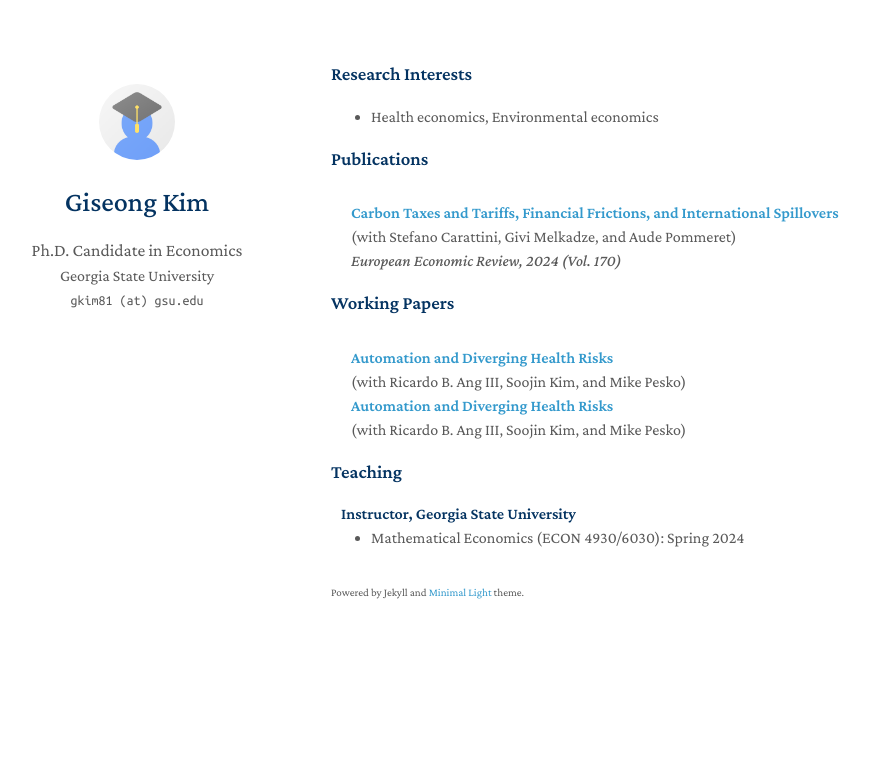
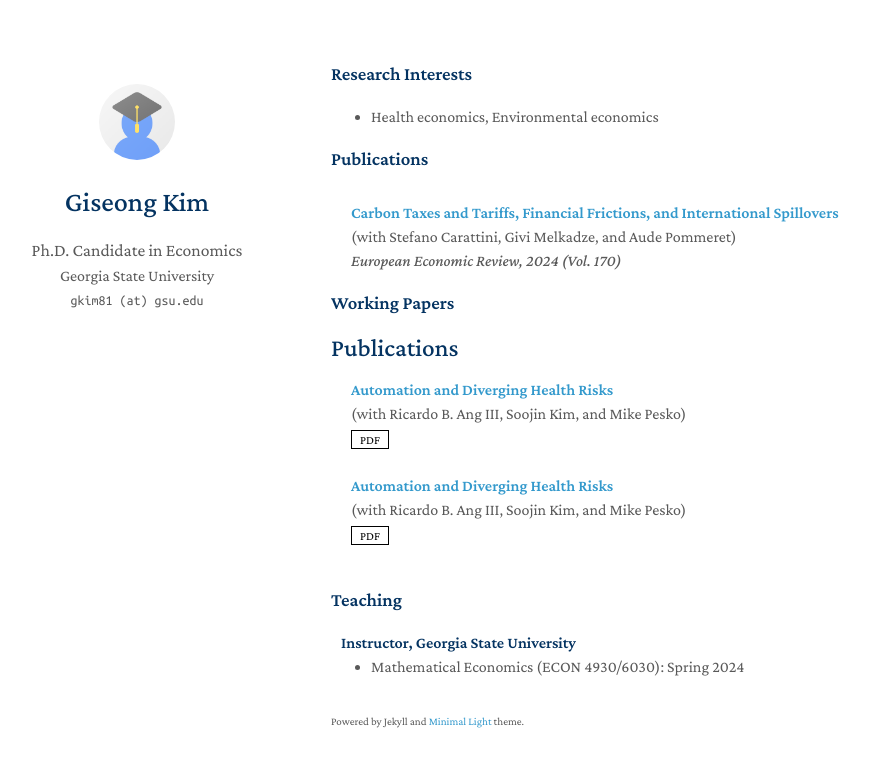
Before and after one commit to giseong-kim/giseong-kim.github.io, a Jekyll site: the page built from index.md, in a window 1280 px wide. Shown: the top 767 px of the page, without its empty margins (139-1009 px from the left). Built offline with Jekyll 4.4.1, drawn with Linux system fonts in a browser that asks for light colours; a style sheet for code colours, icons or effects is not loaded.

Commit message:
Update workingpapers.md

```diff
--- a/_includes/workingpapers.md
+++ b/_includes/workingpapers.md
@@ -1,3 +1,5 @@
+<h2 id="publications" style="margin: 2px 0px -15px;">Publications</h2>
+
 <div class="publications">
 <ol class="bibliography">
 
@@ -5,13 +7,35 @@
 
 <li>
 <div class="pub-row">
-  <div class="col-sm-9" style="position: relative;padding-right: 15px;padding-left: 20px;padding-bottom:-120px;">
+  <div class="col-sm-9" style="position: relative;padding-right: 15px;padding-left: 20px;">
       <div class="title"><a href="{{ link.pdf }}">{{ link.title }}</a></div>
       <div class="author">{{ link.authors }}</div>
+      <div class="periodical"><em>{{ link.conference }}</em>
+      </div>
+    <div class="links">
+      {% if link.pdf %}
+      <a href="{{ link.pdf }}" class="btn btn-sm z-depth-0" role="button" target="_blank" style="font-size:12px;">PDF</a>
+      {% endif %}
+      {% if link.code %}
+      <a href="{{ link.code }}" class="btn btn-sm z-depth-0" role="button" target="_blank" style="font-size:12px;">Code</a>
+      {% endif %}
+      {% if link.page %}
+      <a href="{{ link.page }}" class="btn btn-sm z-depth-0" role="button" target="_blank" style="font-size:12px;">Project Page</a>
+      {% endif %}
+      {% if link.bibtex %}
+      <a href="{{ link.bibtex }}" class="btn btn-sm z-depth-0" role="button" target="_blank" style="font-size:12px;">BibTex</a>
+      {% endif %}
+      {% if link.notes %}
+      <strong> <i style="color:#e74d3c">{{ link.notes }}</i></strong>
+      {% endif %}
+      {% if link.others %}
+      {{ link.others }}
+      {% endif %}
+    </div>
   </div>
 </div>
 </li>
-<!--br-->
+<br>
 
 {% endfor %}
 
```
